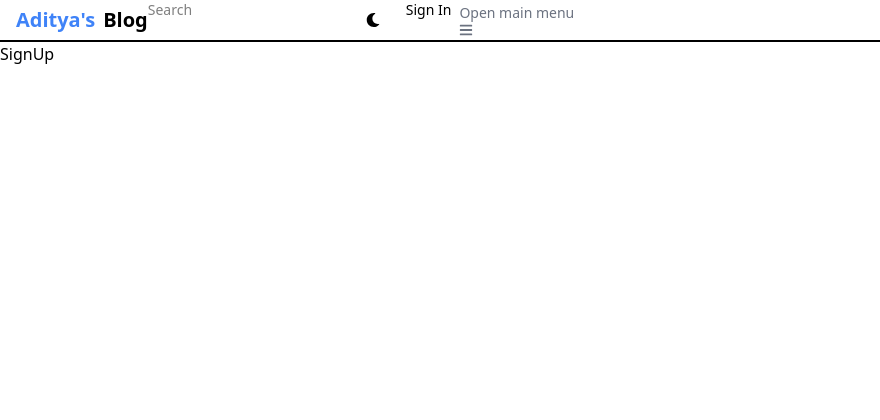
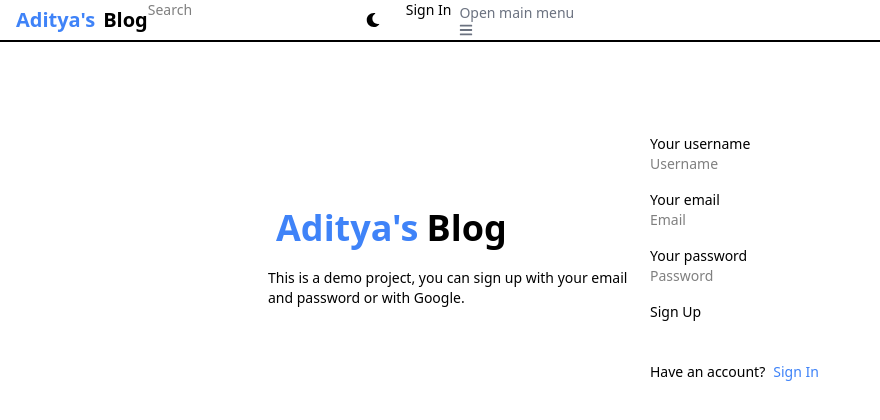
Before and after one commit to Ranawataditya25/mern-blog-app, a React (Vite) app in the folder client/: page /sign-up in a window 1280 px wide. Shown: the top 420 px of the page, without its empty margins (0-880 px from the left). Built offline with nearby package versions, Linux system fonts and the light colour scheme.

Commit message:
complete sign up ui

```diff
--- a/client/src/pages/SignUp.jsx
+++ b/client/src/pages/SignUp.jsx
@@ -1,9 +1,49 @@
-import React from 'react'
+import { Button, TextInput } from "flowbite-react";
+import React from "react";
+import { Link } from "react-router-dom";
 
 const SignUp = () => {
   return (
-    <div>SignUp</div>
-  )
-}
+    <div className="min-h-screen mt-20">
+      <div className="flex p-3 max-w-3xl mx-auto flex-col md:flex-row md:items-center gap-5">
+        {/* left */}
+        <div className="flex-1">
+          <Link to="/" className="font-bold dark:text-black text-4xl">
+            <span className="text-blue-500 px-2 py-1">Aditya's</span>
+            Blog
+          </Link>
+          <p className="text-sm mt-5">
+            This is a demo project, you can sign up with your email and password
+            or with Google.
+          </p>
+        </div>
+        {/* right */}
+        <div className="flex-1">
+          <form className="flex flex-col gap-4">
+            <div>
+              <label className="block text-sm font-medium text-black" htmlFor="username">Your username</label>
+              <TextInput type="text" placeholder="Username" id="username" />
+            </div>
+            <div>
+              <label className="block text-sm font-medium text-black" htmlFor="email">Your email</label>
+              <TextInput type="text" placeholder="Email" id="email" />
+            </div>
+            <div>
+              <label className="block text-sm font-medium text-black" htmlFor="password">Your password</label>
+              <TextInput type="text" placeholder="Password" id="password" />
+            </div>
+            <Button type="submit">Sign Up</Button>
+          </form>
+          <div className="flex gap-2 text-sm mt-5">
+            <span>Have an account?</span>
+            <Link to="/sign-in" className="text-blue-500">
+              Sign In
+            </Link>
+          </div>
+        </div>
+      </div>
+    </div>
+  );
+};
 
-export default SignUp
+export default SignUp;
```
